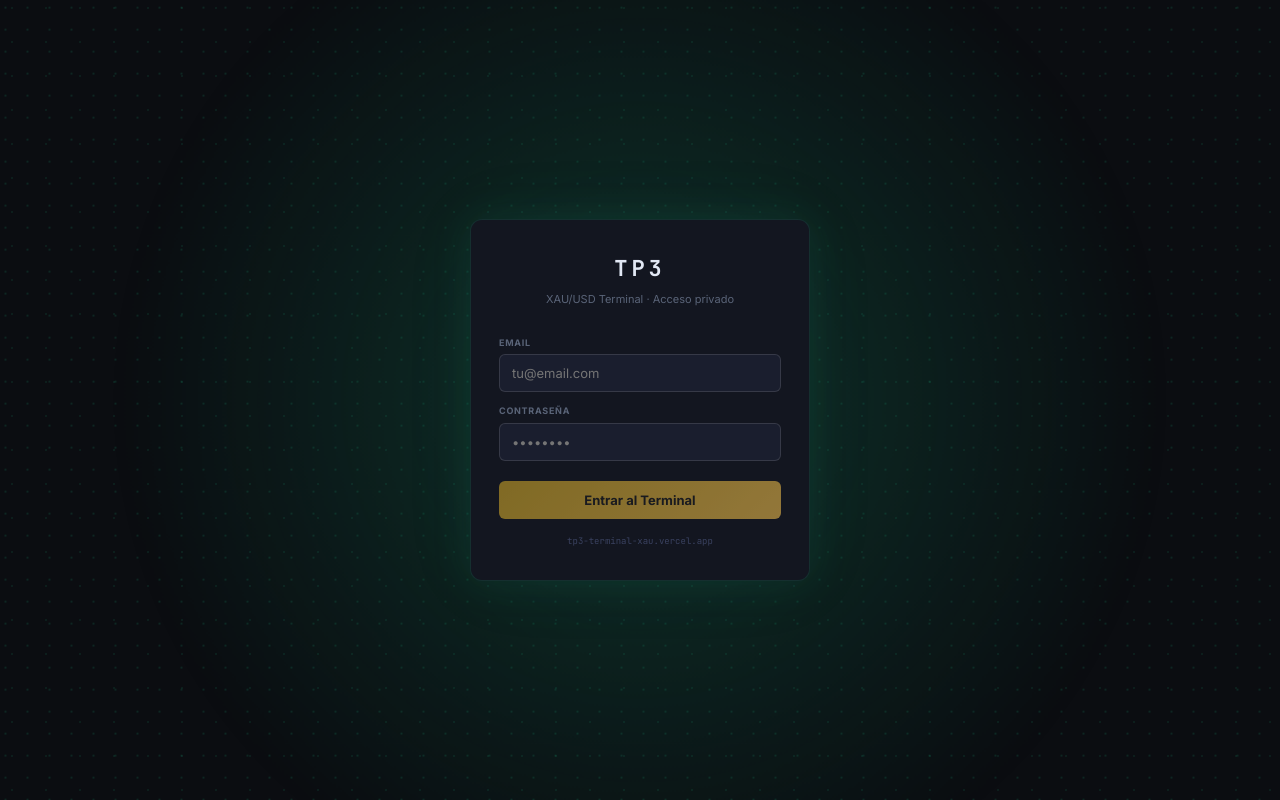
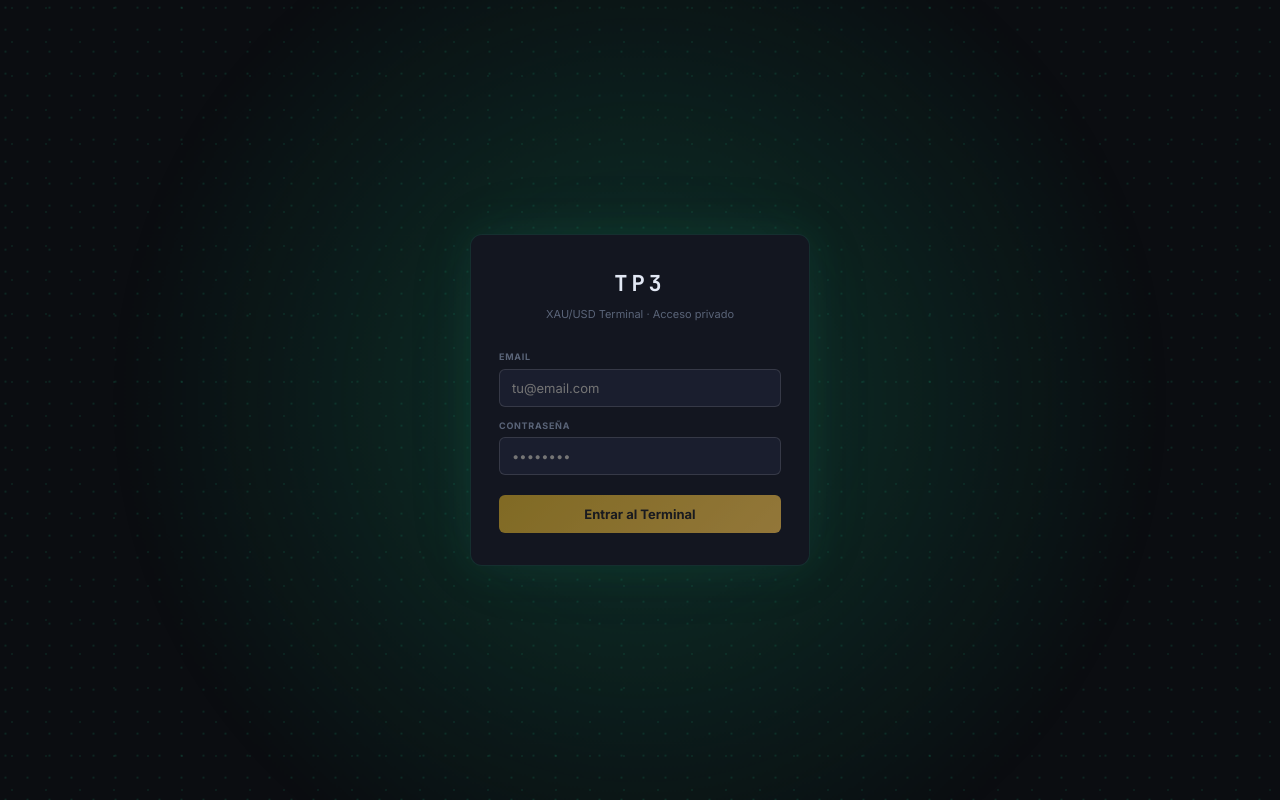
Before and after one commit to 6punto29/tp3-terminal-xau, a Next.js app: page /login in a window 1280 px wide. Built offline with nearby package versions, Linux system fonts and the light colour scheme; no server answers.

Commit message:
Update page.tsx

```diff
--- a/app/login/page.tsx
+++ b/app/login/page.tsx
@@ -178,10 +178,6 @@ export default function LoginPage() {
           opacity:loading||!email||!password?0.6:1 }}>
           {loading?"Entrando...":"Entrar al Terminal"}
         </button>
-        <div style={{ marginTop:16, textAlign:"center",
-          fontFamily:MONO, fontSize:9, color:"#3A4260" }}>
-          tp3-terminal-xau.vercel.app
-        </div>
       </div>
     </div>
   );
```
